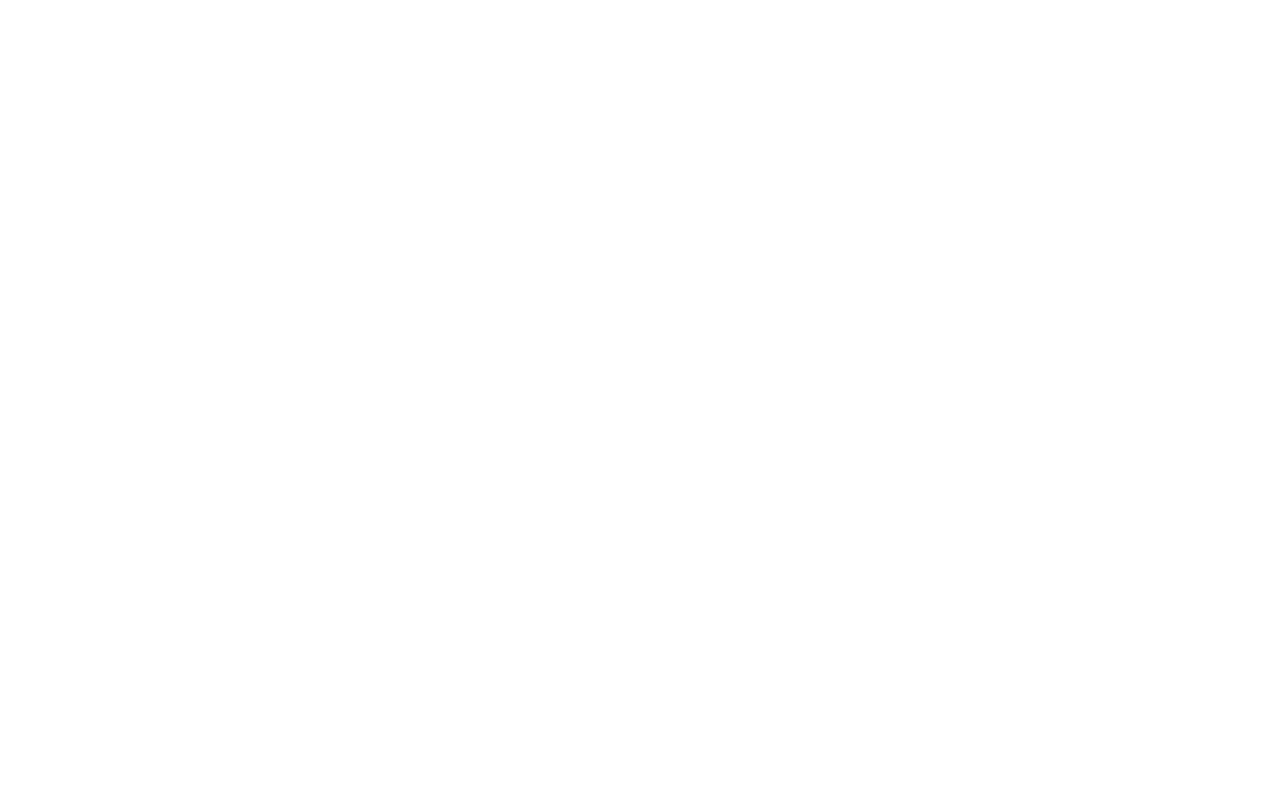
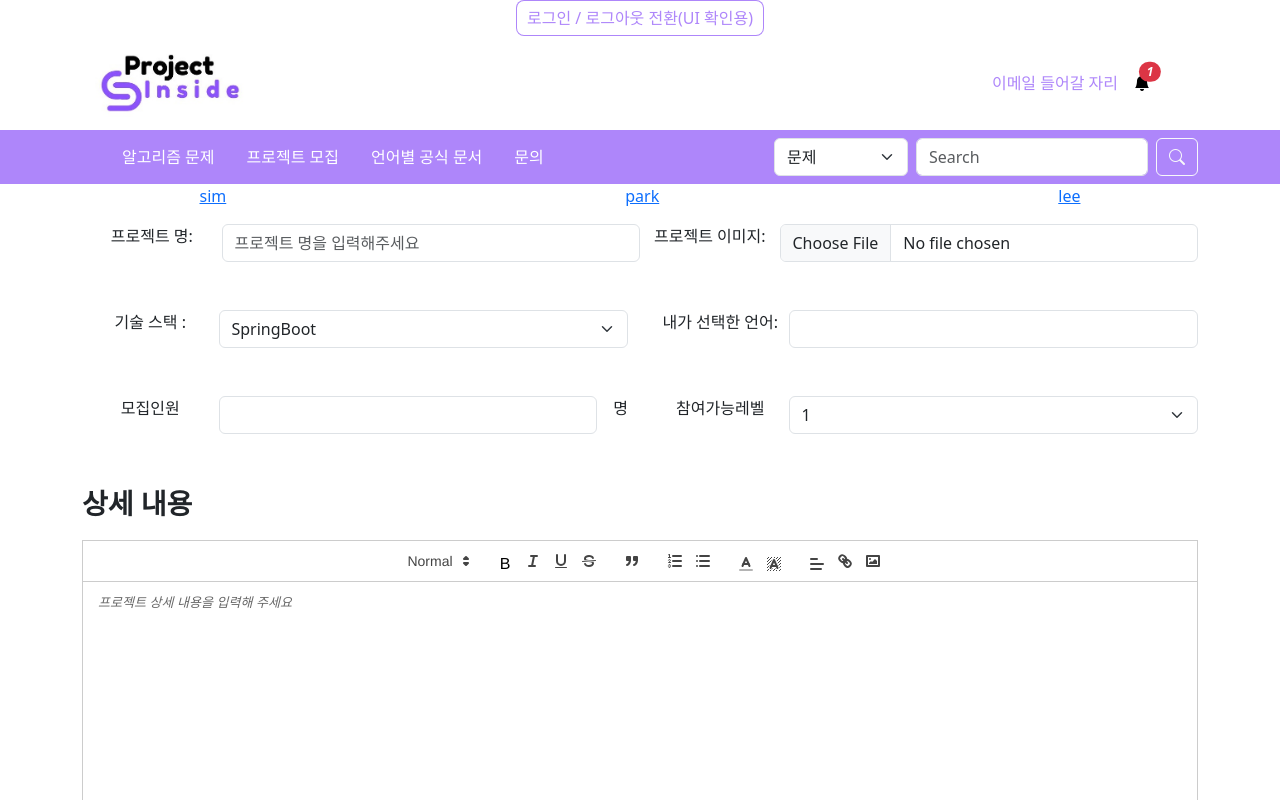
Before and after one commit to qazplm12/project_inside, a React (Create React App) app in the folder src/main/project_inside_react/: page /pi/ToyRegis in a window 1280 px wide. Before the commit this address had no page. Shown: the top 800 px of the page. Built offline with nearby package versions, Linux system fonts and the light colour scheme.

Commit message:
2023-08-09 토이프로젝트_대폭_수정중

```diff
--- a/src/main/project_inside_react/src/App.js
+++ b/src/main/project_inside_react/src/App.js
@@ -7,7 +7,7 @@
 import Main from "./simComps/main/Main";
 import UserAuth from "./simComps/login&signup/UserAuth";
 import MyPage from "./simComps/myPage/MyPage";
-import Park from "./parkComps/Park";
+import ToyRegis from "./parkComps/toyProject/ToyRegis";
 
 
 function App(props) {
@@ -19,7 +19,7 @@
                         {/* 헤더, 푸터 필요한 컴포넌트들*/}
                         <Route path={'sim'} element={<Main/>}></Route>
                         <Route path={'myPage'} element={<MyPage/>}></Route>
-                        <Route path={'park'} element={<Park/>}></Route>
+                        <Route path={'ToyRegis'} element={<ToyRegis/>}></Route>
                         <Route path={'lee'} element={<Lee/>}></Route>
                     </Route>
                     {/* 그 외 개별 컴포넌트들 */}
--- a/src/main/project_inside_react/src/parkComps/Park.js
+++ b/src/main/project_inside_react/src/parkComps/toyProject/ToyRegis.js
@@ -2,6 +2,7 @@
 import axios from "axios";
 import ReactQuill, { Quill } from "react-quill";
 import "react-quill/dist/quill.snow.css";
+
 
 const icons = Quill.import("ui/icons");
 icons["bold"] = "<span>B</span>";
@@ -10,6 +11,12 @@
 
     const [projectCode, setProjectCode] = useState(''); // 선택한 기술 스택을 담을 상태
     const [selectedStacks, setSelectedStacks] = useState([]); // 선택한 기술 스택들을 담을 배열 상태
+
+    const [projectTitle, setProjectTitle] = useState('');
+    const [totalPerson, setTotalPerson] = useState('');
+    const [levels, setLevels] = useState('');
+
+
 
     // quill 부분
     const quillRef = useRef()
@@ -26,6 +33,24 @@
 
 
     const toyRegistered = e =>{
+
+        axios({
+            method : 'POST',
+            url : 'http://localhost:8080/pi/toyProject/ToyRegis',
+            data : {
+                "projectTitle" : setProjectTitle,
+                "totalPerson" : setTotalPerson,
+                "levels" : setLevels
+
+            }
+        })
+        .then(function(data){
+            console.log('확인'+data)
+        })
+        .catch(function(err){
+            console.log('실패')
+            console.log(err)
+        })
 
     }
 
@@ -55,7 +80,7 @@
                             <label htmlFor={"project-name"} className={"form-label"}>프로젝트 명:</label>
                         </div>
                         <div className={"col-sm"}>
-                            <input type={"text"} className={"form-control"} id={"project-name"} placeholder={"프로젝트 명을 입력해주세요"}/>
+                            <input type={"text"} className={"form-control"} id={"project-name"} name={projectTitle} placeholder={"프로젝트 명을 입력해주세요"}/>
                         </div>
                     </div>
                     <div className={"col-sm-6 d-flex "}>
@@ -101,7 +126,7 @@
                         <label htmlFor={"total-person"} className={"form-label"}>모집인원</label>
                     </div>
                     <div className={"col-sm d-flex"}>
-                        <input id={"total-person"} className={"form-control me-3"}/><span>명</span>
+                        <input id={"total-person"} name={totalPerson} className={"form-control me-3"}/><span>명</span>
                     </div>
                 </div>
                 <div className={"col-sm-6 d-flex"}>
@@ -109,7 +134,7 @@
                         <label htmlFor={"level"} className={"form-label"}>참여가능레벨</label>
                     </div>
                     <div className={"col-sm"}>
-                        <select className={"form-select"} id={"level"} name={"levels"}>
+                        <select className={"form-select"} id={"level"} name={levels}>
                             <option value={"1"}>1</option>
                             <option value={"2"}>2</option>
                             <option value={"3"}>3</option>
@@ -139,15 +164,7 @@
             <div className={"row mt-5"}>
                 <div className={"col-sm-12"}>
                     <div className={"d-grid justify-content-md-end"}>
-                        <button type={"submit"} className={"btn btn-primary"} onClick={()=>{
-                            axios.post("http:localhost:8080/pi/park")
-                                .then(()=>{
-                                    alert('성공');
-                                })
-                                .catch(()=>{
-                                    alert('실패');
-                                })
-                        }}>등록</button>
+                        <button type={"submit"} className={"btn btn-primary"} onSubmit={toyRegistered}>등록</button>
                     </div>
                 </div>
             </div>
```
Also changed, not shown: 2 other files (tests, documents, lock files or other folders).
